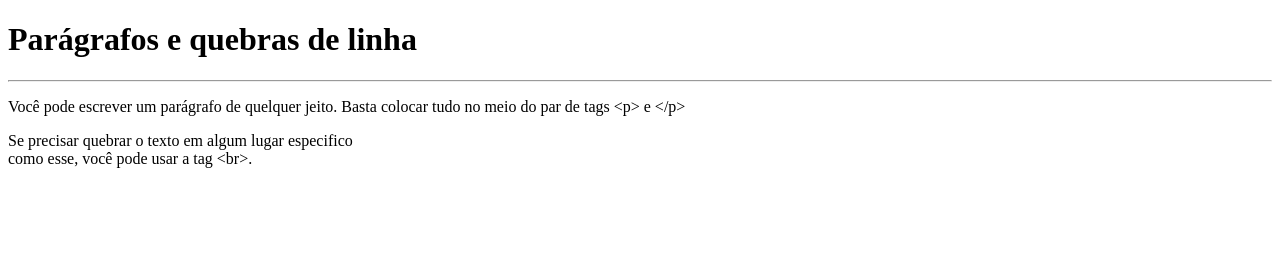
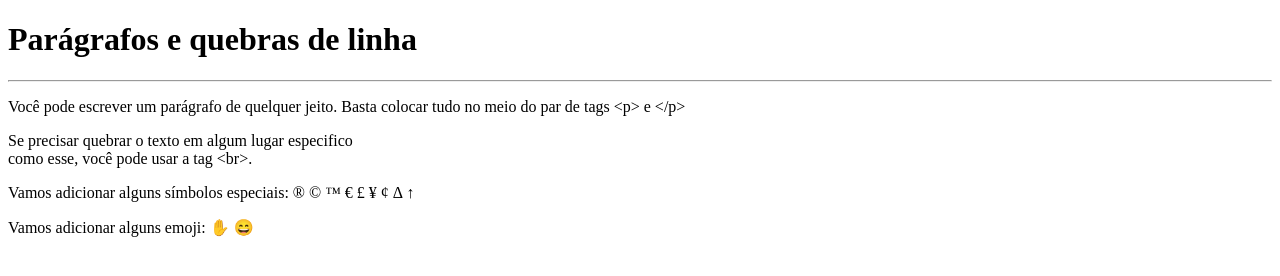
Before and after one commit to Dev-LucasAraujo/html-css-cursoemvideo, a plain HTML site: page index002.html in a window 1280 px wide. Drawn offline with Linux system fonts and the light colour scheme.

Commit message:
Add files via upload

```diff
--- a/index002.html
+++ b/index002.html
@@ -20,5 +20,20 @@
         especifico <br> como esse,
         você pode usar a tag &lt;br&gt;.
     </p>
+    <p>Vamos adicionar alguns símbolos especiais:
+        &reg;
+        &copy;
+        &trade;
+        &euro;
+        &pound;
+        &yen;
+        &cent;
+        &Delta;
+        &uarr;
+    </p>
+    <p>Vamos adicionar alguns emoji:
+        &#x270B;
+        &#x1F604;
+    </p>
 </body>
 </html>
```
